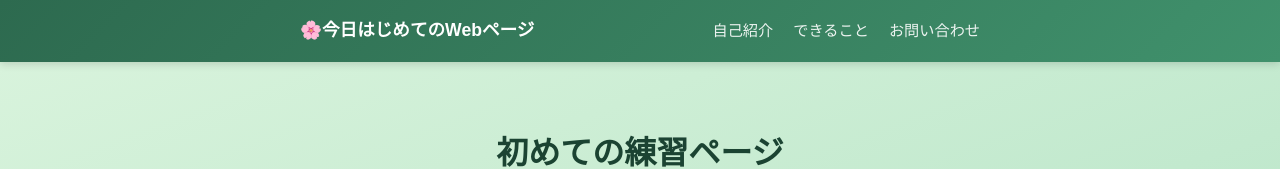
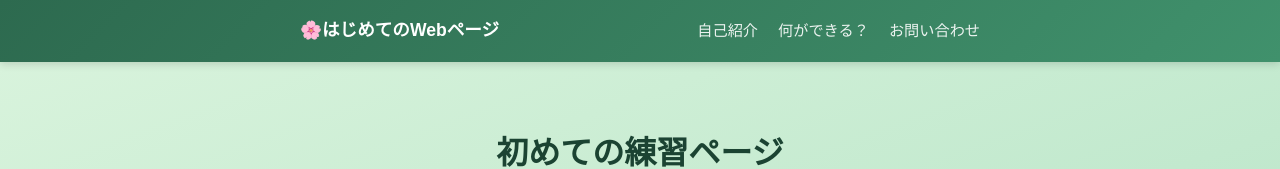
Before and after one commit to maki0315-1617/my-first-page, a plain HTML site: page index.html in a window 1280 px wide. Shown: the top 169 px of the page. Drawn offline with Linux system fonts and the light colour scheme.

Commit message:
Add files via upload

```diff
--- a/index.html
+++ b/index.html
@@ -10,10 +10,10 @@
     <!-- ヘッダー：サイトのタイトルとナビゲーション -->
     <header class="header">
       <div class="container">
-        <p class="logo">🌸今日はじめてのWebページ</p>
+        <p class="logo">🌸はじめてのWebページ</p>
         <nav class="nav">
           <a href="#about">自己紹介</a>
-          <a href="#skills">できること</a>
+          <a href="#skills">何ができる？</a>
           <a href="#contact">お問い合わせ</a>
         </nav>
       </div>
```
